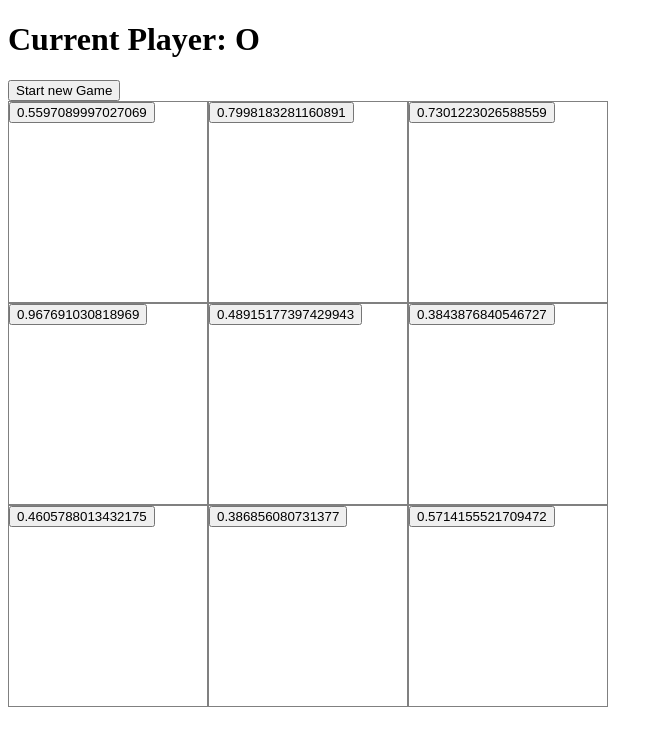
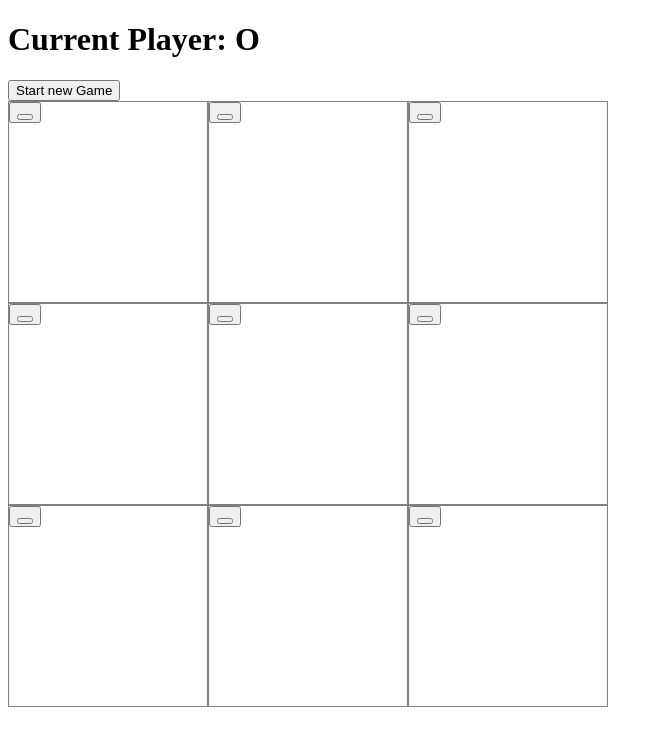
Before and after one commit to payne/TicTacToeFollowAlong, an Angular app: page / in a window 1280 px wide. Shown: the top 746 px of the page, without its empty margins (0-663 px from the left). Built offline with nearby package versions, Linux system fonts and the light colour scheme.

Commit message:
Rando removed

```diff
--- a/src/app/square/square.component.ts
+++ b/src/app/square/square.component.ts
@@ -2,19 +2,14 @@ import { Component, Input } from '@angular/core';
 
 @Component({
   selector: 'app-square',
-  template: `
-    <button>{{ value }} {{rando}}</button>
-  `,
+  template: `<button>{{ value }}<button>`,
   styles: []
 })
 export class SquareComponent {
 
-  @Input() value : 'X' | 'O';
-
-  rando = Math.random();
+  @Input() value: 'X' | 'O';
 
   constructor() {
-    setInterval( () => this.rando = Math.random() , 500);
   }
 
 }
```
